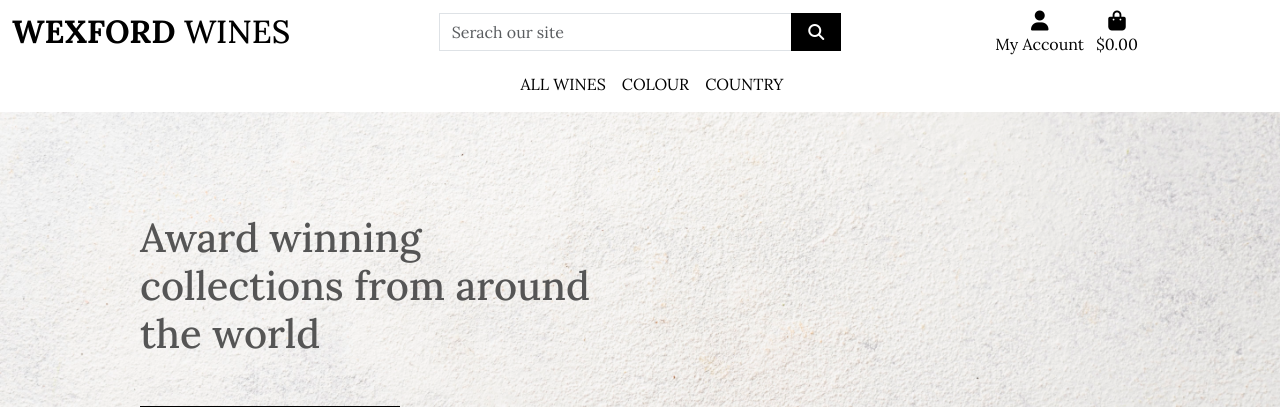
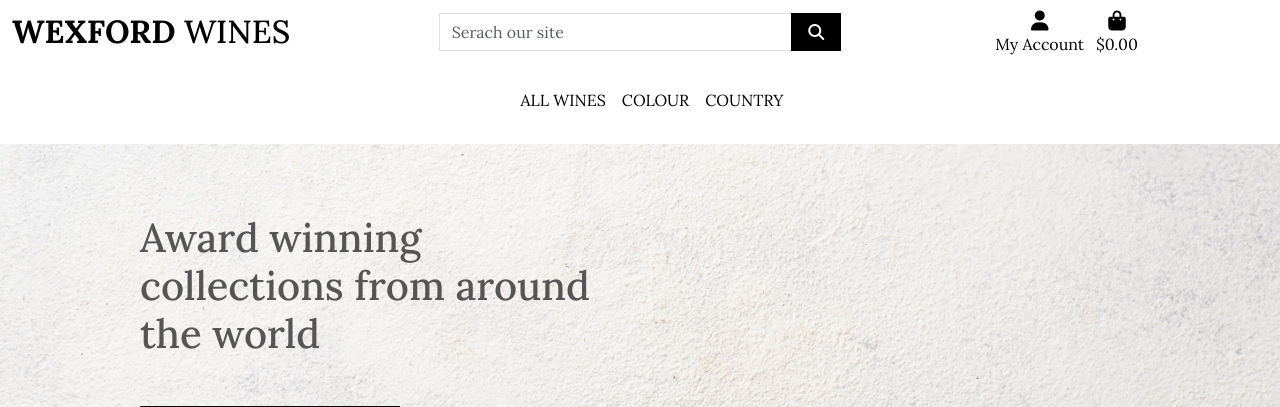
Before and after one commit to Nic-Wallace/wexford-wines, a Django app: page / in a window 1280 px wide. Shown: the top 407 px of the page. Run offline with Django 3.2, Linux system fonts and the light colour scheme; some libraries are stand-ins or nearby versions.

Commit message:
Add padding to burger menu

```diff
--- a/templates/base.html
+++ b/templates/base.html
@@ -87,9 +87,9 @@
                 </ul>
             </div>
         </div>
-        <div class="row bg-white">
+        <div class="row bg-white p-3">
             <nav class="navbar navbar-expand-lg navbar-light w-100">
-                <button class="navbar-toggler" type="button" data-toggle="collapse" data-target="#main-nav" aria-controls="main-nav" aria-expanded="false" aria-label="Toggle navigation">
+                <button class="navbar-toggler" type="button" data-bs-toggle="collapse" data-bs-target="#main-nav" aria-controls="main-nav" aria-expanded="false" aria-label="Toggle navigation">
                   <span class="navbar-toggler-icon"></span>
                 </button>
                 {% include 'includes/mobile-top-header.html' %}
```
